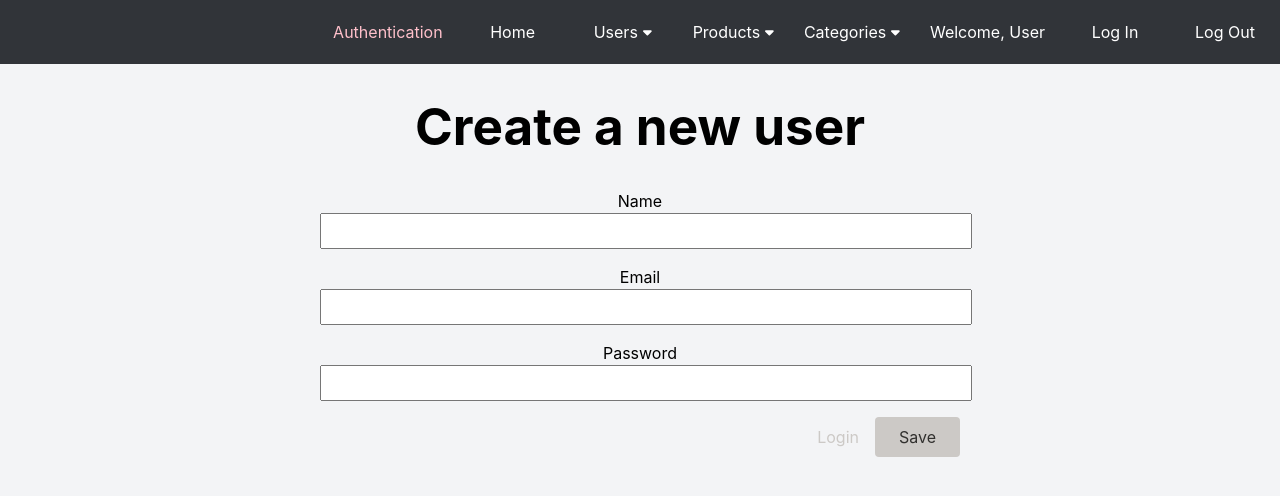
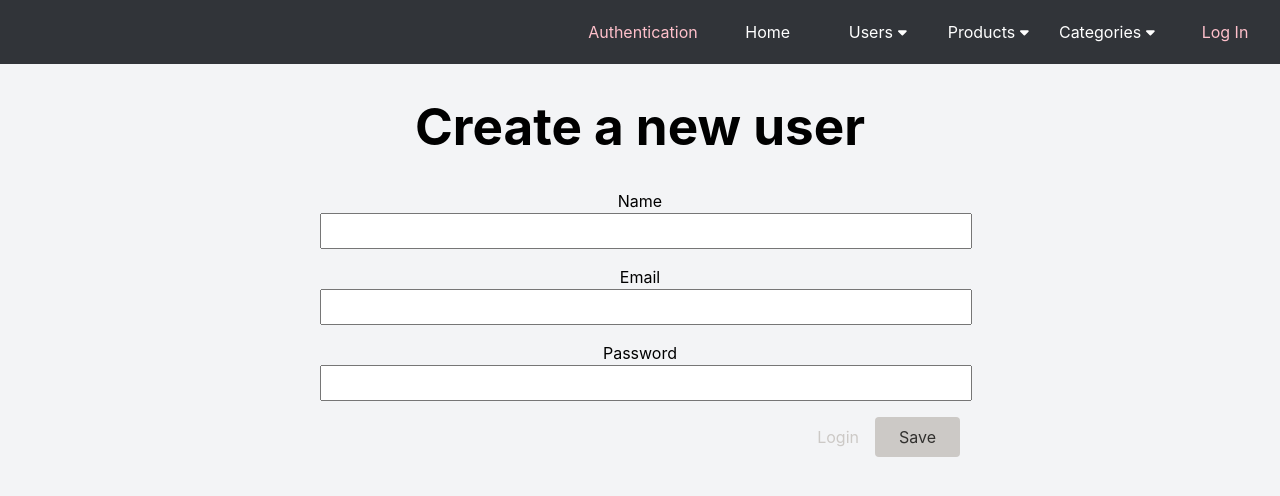
Before and after one commit to AlexisCast/vet-react, a React (Vite) app: page /auth in a window 1280 px wide. Shown: the top 496 px of the page. Built offline with nearby package versions, Linux system fonts and the light colour scheme.

Commit message:
show or display UI components based on Auth status

```diff
--- a/src/App.jsx
+++ b/src/App.jsx
@@ -29,11 +29,15 @@ import { action as manipulateCategoryAction } from "./components/CategoryForm/Ca
 import { action as manipulateProductAction } from "./components/ProductForm/ProductForm";
 import { action as logoutAction } from "./pages/Logout";
 
+import { tokenLoader } from "../util/auth";
+
 const router = createBrowserRouter([
 	{
 		path: "/",
 		element: <RootLayout />,
 		errorElement: <ErrorPage />,
+		id: "root",
+		loader: tokenLoader,
 		children: [
 			{
 				index: true,
--- a/src/components/DrawerLayout/DrawerLayout.jsx
+++ b/src/components/DrawerLayout/DrawerLayout.jsx
@@ -1,4 +1,9 @@
-import { Link, NavLink, useNavigate } from "react-router-dom";
+import {
+	Link,
+	NavLink,
+	useNavigate,
+	useRouteLoaderData,
+} from "react-router-dom";
 
 import Drawer from "../Drawer/Drawer";
 
@@ -7,6 +12,8 @@ import Accordion, { AccordionItem } from "../Accordion/Accordion";
 import { setToken } from "../../../util/auth";
 
 const DrawerLayout = ({ showDrawer, setShowDrawer }) => {
+	const token = useRouteLoaderData("root");
+
 	const navigate = useNavigate();
 
 	// const drawerIsVisbile = useSelector((state) => state.ui.drawerIsVisbile);
@@ -22,6 +29,12 @@ const DrawerLayout = ({ showDrawer, setShowDrawer }) => {
 		navigate("/");
 	};
 
+	const toggleDrawerWithActionLogIn = () => {
+		setShowDrawer(false);
+		setToken();
+		navigate("/auth?mode=login");
+	};
+
 	//TODO: refactor for toggleDrawer
 
 	return (
@@ -30,6 +43,10 @@ const DrawerLayout = ({ showDrawer, setShowDrawer }) => {
 				<p>Drawer Header</p>
 				<nav className={styles.Drawer__nav}>
 					<ul className={styles.mobileNav}>
+						{token && (
+							<li onClick={toggleDrawer}>Welcome, User </li>
+						)}
+						{!token && (
 							<li onClick={toggleDrawer}>
 								<NavLink
 									to="/auth"
@@ -41,6 +58,7 @@ const DrawerLayout = ({ showDrawer, setShowDrawer }) => {
 									Authentication
 								</NavLink>
 							</li>
+						)}
 						<li onClick={toggleDrawer}>
 							<NavLink
 								to="/"
@@ -94,9 +112,14 @@ const DrawerLayout = ({ showDrawer, setShowDrawer }) => {
 								/>
 							</Accordion>
 						</li>
-						<li onClick={toggleDrawer}>Welcome, User </li>
-						<li onClick={toggleDrawer}>Log In</li>
+						{!token && (
+							<li onClick={toggleDrawerWithActionLogIn}>
+								Log In
+							</li>
+						)}
+						{token && (
 							<li onClick={toggleDrawerWithAction}>Log Out</li>
+						)}
 					</ul>
 				</nav>
 			</div>
--- a/src/components/MainNavigation/MainNavigation.jsx
+++ b/src/components/MainNavigation/MainNavigation.jsx
@@ -1,4 +1,4 @@
-import { Form, Link, NavLink } from "react-router-dom";
+import { Form, Link, NavLink, useRouteLoaderData } from "react-router-dom";
 import { useEffect, useState } from "react";
 
 import { FontAwesomeIcon } from "@fortawesome/react-fontawesome";
@@ -12,6 +12,8 @@ import LinkDropdown from "../LinkDropDowns/LinkDropdown";
 const title = import.meta.env.VITE_TITLE;
 
 const MainNavigation = () => {
+	const token = useRouteLoaderData("root");
+
 	const [windowIsWide, setWindowIsWide] = useState(window.innerWidth > 1000);
 	const [showDrawer, setShowDrawer] = useState(false);
 
@@ -43,6 +45,8 @@ const MainNavigation = () => {
 							</li>
 						</ul>
 						<ul className={styles.webNav}>
+							{token && <li>Welcome, User </li>}
+							{!token && (
 								<li>
 									<NavLink
 										to="/auth"
@@ -54,6 +58,7 @@ const MainNavigation = () => {
 										Authentication
 									</NavLink>
 								</li>
+							)}
 							<li>
 								<NavLink
 									to="/"
@@ -101,10 +106,19 @@ const MainNavigation = () => {
 									<Link to="/categories">Update</Link>
 								</li>
 							</LinkDropdown>
-							<li>Welcome, User </li>
+							{!token && (
 								<li>
-								<Link to="/">Log In</Link>
+									<NavLink
+										to="/auth?mode=login"
+										className={({ isActive }) =>
+											isActive ? styles.active : undefined
+										}
+									>
+										Log In
+									</NavLink>
 								</li>
+							)}
+							{token && (
 								<li className={styles.lilogoutForm}>
 									<Form
 										className={styles.logoutForm}
@@ -116,6 +130,7 @@ const MainNavigation = () => {
 										</button>
 									</Form>
 								</li>
+							)}
 						</ul>
 					</ul>
 				) : (
--- a/util/auth.js
+++ b/util/auth.js
@@ -10,3 +10,7 @@ export const getAuthToken = () => {
 	const token = localStorage.getItem("token");
 	return token;
 };
+
+export const tokenLoader = () => {
+	return getAuthToken();
+};
```
Lines whose indentation alone changed are shown as unchanged.
